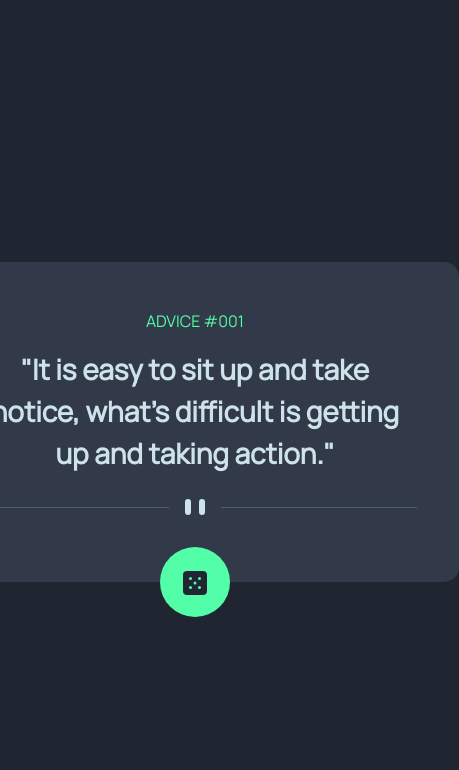
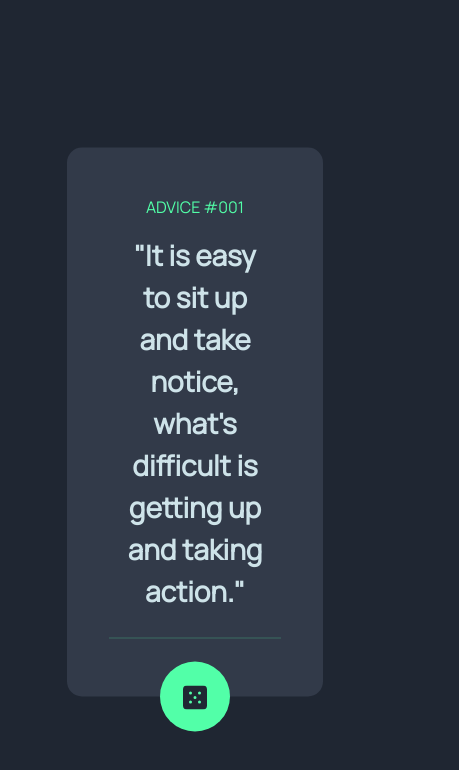
Before and after one commit to calebomondi/advice-generator, a plain HTML site: page index.html in a window 390 px wide. Shown: the whole page, 459 px wide, since content can reach past the window. Drawn offline with nearby package versions, Linux system fonts and the light colour scheme.

Commit message:
made the web page more responsive

```diff
--- a/index.html
+++ b/index.html
@@ -7,7 +7,6 @@
   <title>Frontend Mentor | Advice generator app</title>
 
   <link href="https://cdn.jsdelivr.net/npm/bootstrap@5.0.2/dist/css/bootstrap.min.css" rel="stylesheet" integrity="sha384-EVSTQN3/azprG1Anm3QDgpJLIm9Nao0Yz1ztcQTwFspd3yD65VohhpuuCOmLASjC" crossorigin="anonymous">
-  <script src="https://cdn.jsdelivr.net/npm/bootstrap@5.0.2/dist/js/bootstrap.bundle.min.js" integrity="sha384-MrcW6ZMFYlzcLA8Nl+NtUVF0sA7MsXsP1UyJoMp4YLEuNSfAP+JcXn/tWtIaxVXM" crossorigin="anonymous"></script>
 
   <link rel="stylesheet" href="styles.css">
 
@@ -21,12 +20,13 @@
         <div id="advice">
           "It is easy to sit up and take notice, what's difficult is getting up and taking action."
         </div>
-        <svg width="444" height="16" id="svg1" xmlns="http://www.w3.org/2000/svg"><g fill="none" fill-rule="evenodd"><path fill="#4F5D74" d="M0 8h196v1H0zM248 8h196v1H248z"/><g transform="translate(212)" fill="#CEE3E9"><rect width="6" height="16" rx="3"/><rect x="14" width="6" height="16" rx="3"/></g></g></svg>
+        <hr class="line">
         <button type="button" id="genAdvice">
           <svg width="24" height="24" xmlns="http://www.w3.org/2000/svg"><path d="M20 0H4a4.005 4.005 0 0 0-4 4v16a4.005 4.005 0 0 0 4 4h16a4.005 4.005 0 0 0 4-4V4a4.005 4.005 0 0 0-4-4ZM7.5 18a1.5 1.5 0 1 1 0-3 1.5 1.5 0 0 1 0 3Zm0-9a1.5 1.5 0 1 1 0-3 1.5 1.5 0 0 1 0 3Zm4.5 4.5a1.5 1.5 0 1 1 0-3 1.5 1.5 0 0 1 0 3Zm4.5 4.5a1.5 1.5 0 1 1 0-3 1.5 1.5 0 0 1 0 3Zm0-9a1.5 1.5 0 1 1 0-3 1.5 1.5 0 0 1 0 3Z" fill="#202733"/></svg>
         </button>
       </div>
   </div>
   <script src="script.js"></script>
+  <script src="https://cdn.jsdelivr.net/npm/bootstrap@5.0.2/dist/js/bootstrap.bundle.min.js" integrity="sha384-MrcW6ZMFYlzcLA8Nl+NtUVF0sA7MsXsP1UyJoMp4YLEuNSfAP+JcXn/tWtIaxVXM" crossorigin="anonymous"></script>
 </body>
 </html>
--- a/styles.css
+++ b/styles.css
@@ -2,19 +2,21 @@
 
 body {
     background-color: hsl(218, 23%, 16%);
-
 }
 
 .inner-container {
     background-color: hsl(217, 19%, 24%);
-    width: 530px;
+    width: 70%;
     height: auto;
     border-radius: 15px;
     box-sizing: border-box;
     padding: 42px;
     position: relative;
 }
-
+.line {
+    color: hsl(150, 100%, 66%);
+    height: 1px;
+}
 .container-sm {
     position: absolute;
     top: 50%;
```
